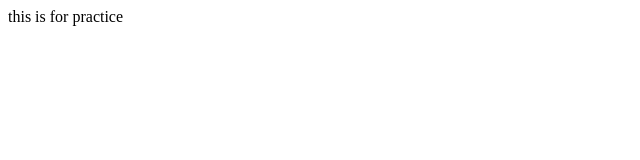
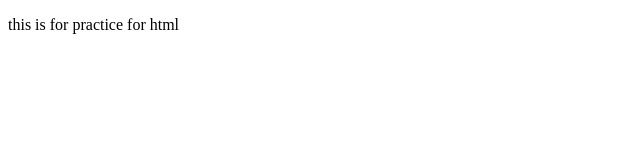
Before and after one commit to Raihan-Morshed/new-practice, a plain HTML site: page index.html in a window 1280 px wide. Shown: the whole page, without its empty margins (0-640 px from the left). Drawn offline with Linux system fonts and the light colour scheme.

Commit message:
i think its right

```diff
--- a/index.html
+++ b/index.html
@@ -5,6 +5,6 @@
 <title>Insert title here</title>
 </head>
 <body>
-this is for practice
+<p>this is for practice for html</p>
 </body>
 </html>
```
